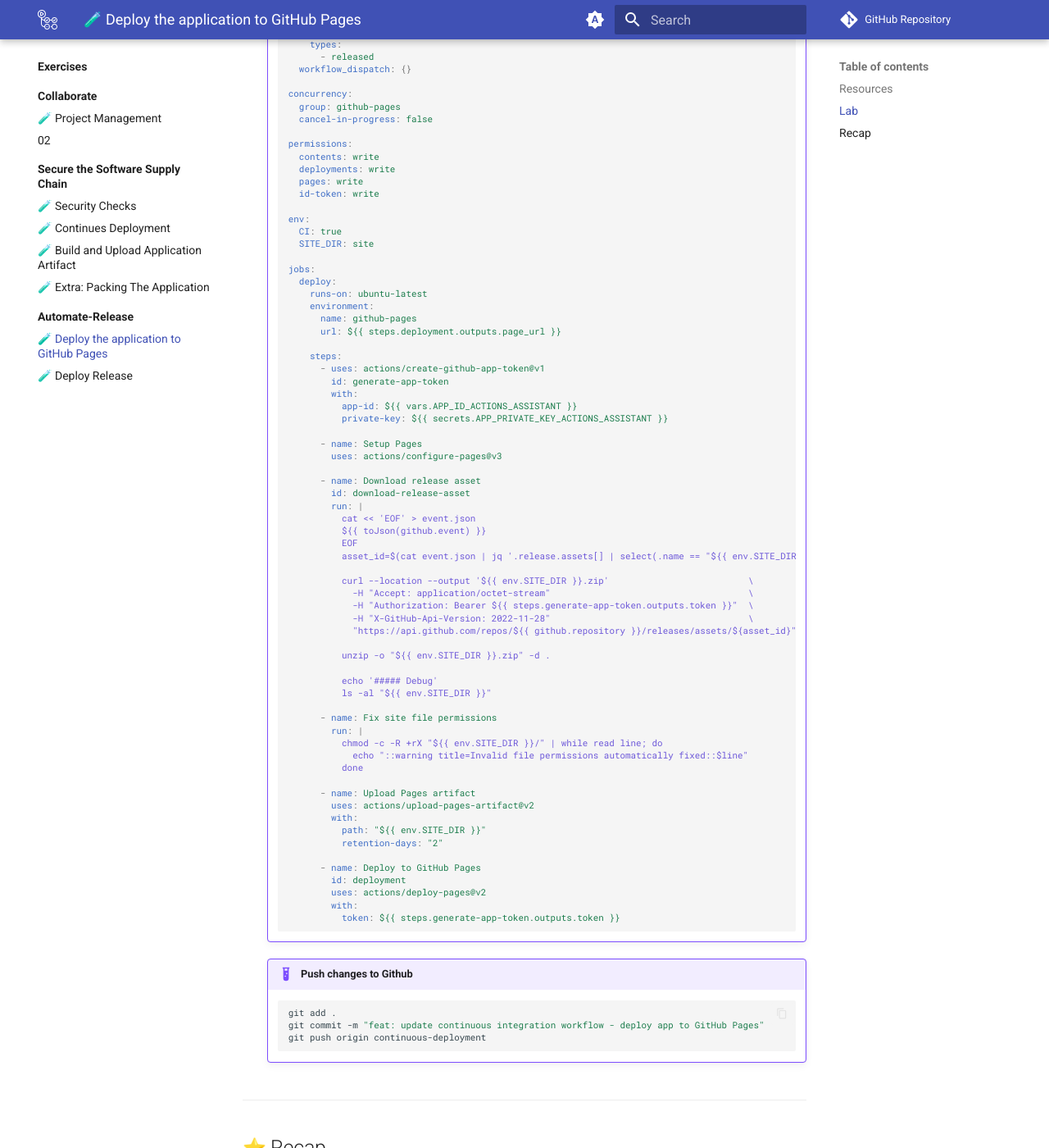
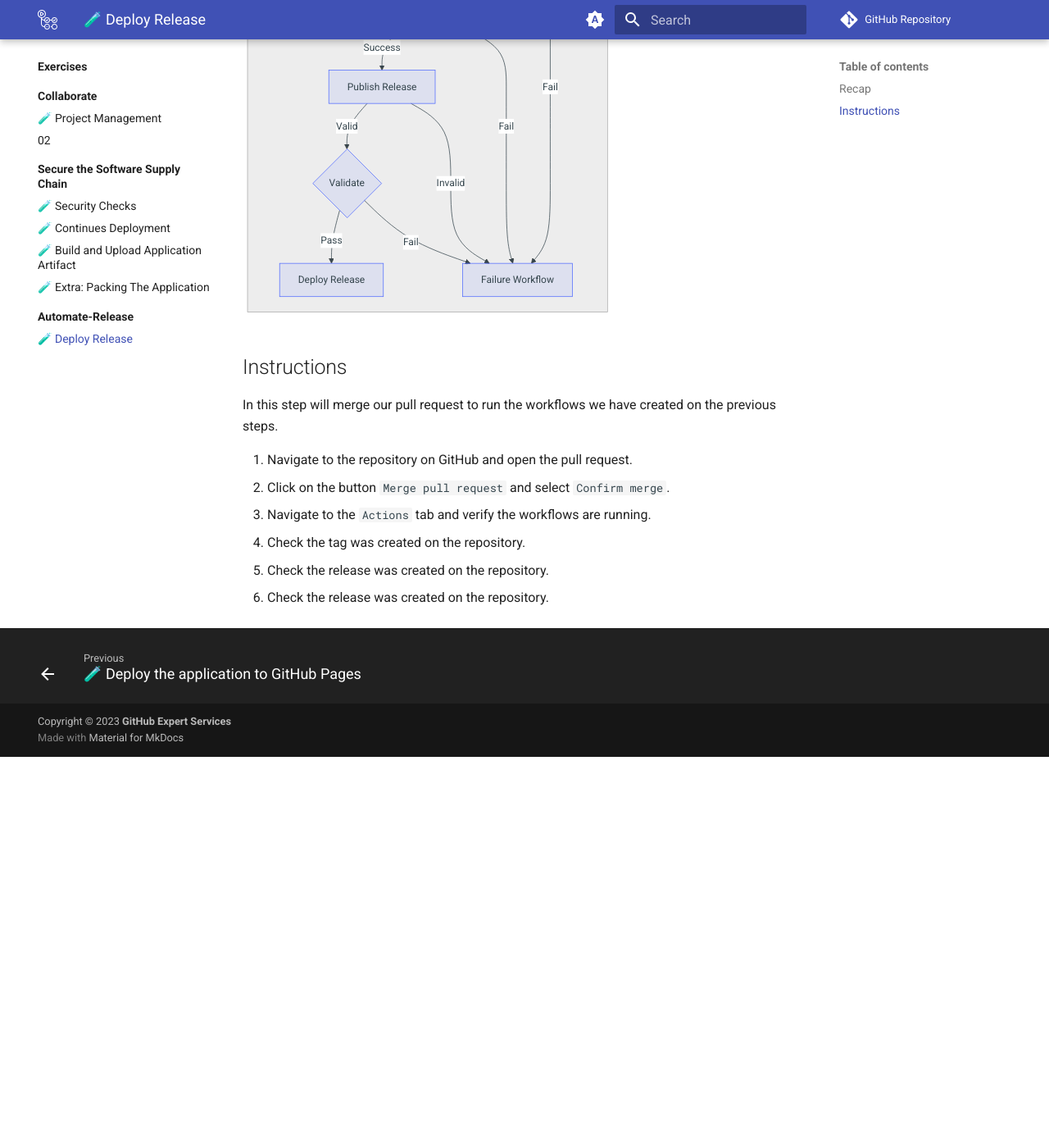
Before and after one commit to githubuniverseworkshops/github-devsecops-fundamentals, an MkDocs documentation site: the page built from docs/exercises/03.automate.release/01.md, in a window 1280 px wide and 1400 px high, scrolled down 851 px. Shown: the whole window at 82% size. Built offline with MkDocs 1.6.1 and Material for MkDocs 9.7.7, drawn with Linux system fonts in a browser that asks for light colours; emoji names are drawn with the system emoji font; comment, search, counter and statistics services are not loaded; after the commit the page ends 1774 px from its top, so only the background shows below that; some of the changed text lies outside the part shown.

Commit message:
update instructions

````diff
--- a/docs/exercises/01.collaborate/02.md
+++ b/docs/exercises/01.collaborate/02.md
@@ -83,7 +83,6 @@
                 - Automate-Release:
                     - exercises/03.automate.release/index.md
                     - exercises/03.automate.release/01.md
-                    - exercises/03.automate.release/02.md
             - Tetris Game: tetris.game/index.html #(1)
             ```
 
--- a/docs/exercises/02.secure.the.software.supply.chain/00.md
+++ b/docs/exercises/02.secure.the.software.supply.chain/00.md
@@ -19,15 +19,14 @@
 ### Step 1. Enable Enable GHAS (GitHub Advanced Security) checks on GitHub Repository
 
 !!! note
-    You must have admin permissions on the repository to perform this step.
-
-!!! note
-    This part is suppose to be done in the prerequisites
+    - You must have admin permissions on the repository to perform this step.
+    - This part is suppose to be done in the prerequisites
+    - Change the indentation settings to use 2 spaces
 
 ### Step 2. Add security checks to the continuous integration workflow
 
 1. Navigate to `.github/workflows` and open the file `01.1.continuous.integration.yml`.
-2. Add the following content to the file on line `68`:
+2. Add the following content to the file:
 
     !!! example "Security Checks"
 
--- a/docs/exercises/02.secure.the.software.supply.chain/01.md
+++ b/docs/exercises/02.secure.the.software.supply.chain/01.md
@@ -44,7 +44,7 @@
 #### Step 2: Get next version number
 
 1. Navigate to `.github/workflows` and open `02.1.continuous.delivery.yml`.
-2. On line `24` add the following content:
+2. Add the following content:
 
     !!! example "Get Next Version Number"
 
@@ -63,7 +63,7 @@
 #### Step 3: Create tag for the next version for release
 
 1. Navigate to `.github/workflows` and open `02.1.continuous.delivery.yml`.
-2. Add the following content to the file after line `38`:
+2. Add the following content to the file:
 
     !!! example "Create release tag"
 
--- a/docs/exercises/03.automate.release/01.md
+++ b/docs/exercises/03.automate.release/01.md
@@ -1,47 +1,57 @@
-# :test_tube: Deploy the application to GitHub Pages
+# :test_tube: Deploy Release
 
-In this step once we clarify the application is ready to be deployed to release we will create a new release deployment.
+## Recap
 
-- _**Objective:**_ Create a new release deployment.
-- _**Estimated completion time:**_ 5 minutes
-- _**Outcome:**_ A production release will be created.
+```mermaid
+flowchart TD
+    subgraph Checks
+        A[Code Linting]
+        B[UI Testing]
+        D[Security Scanning]
+        C[Workflow Failure]
+    end
 
-!!! note
-    We will continue working on the same branch `continuous-deployment`.
+    A-->|Pass|B
+    A-->|Fail|C
+    B-->|Pass|D
+    B-->|Fail|C
 
-## :books: Resources
+    subgraph Release Process
+        E[Build and Upload Artifact]
+        F[Draft release]
+        G[Publish Release]
+        H{Validate}
+        I[Deploy Release]
+        J[Failure Workflow]
 
-- [GitHub Actions](https://docs.github.com/en/actions)
+    end
 
-## :pencil: Lab
+    D-->|Pass|K
+    D-->|Fail|C
+    E-->|Success|F
+    F-->|Success|G
+    F-->|Fail|J
+    G-->|Valid|H
+    G-->|Invalid|J
+    H-->|Pass|I
+    H-->|Fail|J
+    E-->|Fail|J
 
-1. Navigate to `.github/workflows` and open the file `03.continuous.deployment.yml`.
-2. Add the following content to the file:
+    subgraph Main Branch
+        K[Push to Main Branch]
+    end
 
-    !!! example "Deploy Release"
+    K-->|Success|E
 
-        ```yaml
-        --8<-- "docs/exercises/03.automate.release/workflows/01.continuous-deployment.yml"
-        ```
+```
 
-    !!! example "Push changes to Github"
+## Instructions
 
-        ```bash
-        git add .
-        git commit -m "feat: update continuous integration workflow - deploy app to GitHub Pages"
-        git push origin continuous-deployment
-        ```
+In this step will merge our pull request to run the workflows we have created on the previous steps.
 
----
-
-## :star: Recap
-
-So far, we have reached the following milestones:
-
-1. Enable Security Features and checks on [Step](../02.secure.the.software.supply.chain/00.md).
-2. Create a new release tag on [Step](../02.secure.the.software.supply.chain/01.md).
-3. Build and Upload Application Artifact on [Step](../02.secure.the.software.supply.chain/02.md).
-4. Container Image Packaging on [Step](../02.secure.the.software.supply.chain/02-extra.md).
-5. Create a new release deployment.
-
-Now let's move to our final step by merging the pull request to main branch on [Step](02.md) and test all of the steps above.
+1. Navigate to the repository on GitHub and open the pull request.
+2. Click on the button `Merge pull request` and select `Confirm merge`.
+3. Navigate to the `Actions` tab and verify the workflows are running.
+4. Check the tag was created on the repository.
+5. Check the release was created on the repository.
+6. Check the release was created on the repository.
--- a/docs/exercises/03.automate.release/02.md
+++ /dev/null
@@ -1,57 +0,0 @@
-# :test_tube: Deploy Release
-
-## Recap
-
-```mermaid
-flowchart TD
-    subgraph Checks
-        A[Code Linting]
-        B[UI Testing]
-        D[Security Scanning]
-        C[Workflow Failure]
-    end
-
-    A-->|Pass|B
-    A-->|Fail|C
-    B-->|Pass|D
-    B-->|Fail|C
-
-    subgraph Release Process
-        E[Build and Upload Artifact]
-        F[Draft release]
-        G[Publish Release]
-        H{Validate}
-        I[Deploy Release]
-        J[Failure Workflow]
-
-    end
-
-    D-->|Pass|K
-    D-->|Fail|C
-    E-->|Success|F
-    F-->|Success|G
-    F-->|Fail|J
-    G-->|Valid|H
-    G-->|Invalid|J
-    H-->|Pass|I
-    H-->|Fail|J
-    E-->|Fail|J
-
-    subgraph Main Branch
-        K[Push to Main Branch]
-    end
-
-    K-->|Success|E
-
-```
-
-## Instructions
-
-In this step will merge our pull request to run the workflows we have created on the previous steps.
-
-1. Navigate to the repository on GitHub and open the pull request.
-2. Click on the button `Merge pull request` and select `Confirm merge`.
-3. Navigate to the `Actions` tab and verify the workflows are running.
-4. Check the tag was created on the repository.
-5. Check the release was created on the repository.
-6. Check the release was created on the repository.
--- a/docs/exercises/03.automate.release/index.md
+++ b/docs/exercises/03.automate.release/index.md
@@ -1,17 +1,47 @@
-# :test_tube: Release Automation
+# :test_tube: Deploy the application to GitHub Pages
 
-!!! quote ":moneybag: Enable rapid onboarding to project development"
+In this step once we clarify the application is ready to be deployed to release we will create a new release deployment.
 
-    1. Continuing on the existing `git` branch, implement the release automation workflow
+- _**Objective:**_ Create a new release deployment.
+- _**Estimated completion time:**_ 5 minutes
+- _**Outcome:**_ A production release will be created.
 
-        ```yaml title=".github/workflows/3.continuous.deployment.yml"
-        --8<-- "reference.implementations/workflows/3.continuous.deployment.yml"
+!!! note
+    We will continue working on the same branch `continuous-deployment`.
+
+## :books: Resources
+
+- [GitHub Actions](https://docs.github.com/en/actions)
+
+## :pencil: Lab
+
+1. Navigate to `.github/workflows` and open the file `03.continuous.deployment.yml`.
+2. Add the following content to the file:
+
+    !!! example "Deploy Release"
+
+        ```yaml
+        --8<-- "docs/exercises/03.automate.release/workflows/01.continuous-deployment.yml"
         ```
 
-    1. Commit the changes to a new branch and push it
+    !!! example "Push changes to Github"
 
         ```bash
         git add .
-        git commit -m "Implement release automation"
-        git push -u origin continuous-deployment
+        git commit -m "feat: update continuous integration workflow - deploy app to GitHub Pages"
+        git push origin continuous-deployment
         ```
+
+---
+
+## :star: Recap
+
+So far, we have reached the following milestones:
+
+1. Enable Security Features and checks on [Step](../02.secure.the.software.supply.chain/00.md).
+2. Create a new release tag on [Step](../02.secure.the.software.supply.chain/01.md).
+3. Build and Upload Application Artifact on [Step](../02.secure.the.software.supply.chain/02.md).
+4. Container Image Packaging on [Step](../02.secure.the.software.supply.chain/02-extra.md).
+5. Create a new release deployment.
+
+Now let's move to our final step by merging the pull request to main branch on [Step](01.md) and test all of the steps above.
--- a/mkdocs.yml
+++ b/mkdocs.yml
@@ -168,5 +168,4 @@
       - Automate-Release:
           - exercises/03.automate.release/index.md
           - exercises/03.automate.release/01.md
-          - exercises/03.automate.release/02.md
   - Tetris Game: .tetris.game/index.html
````
